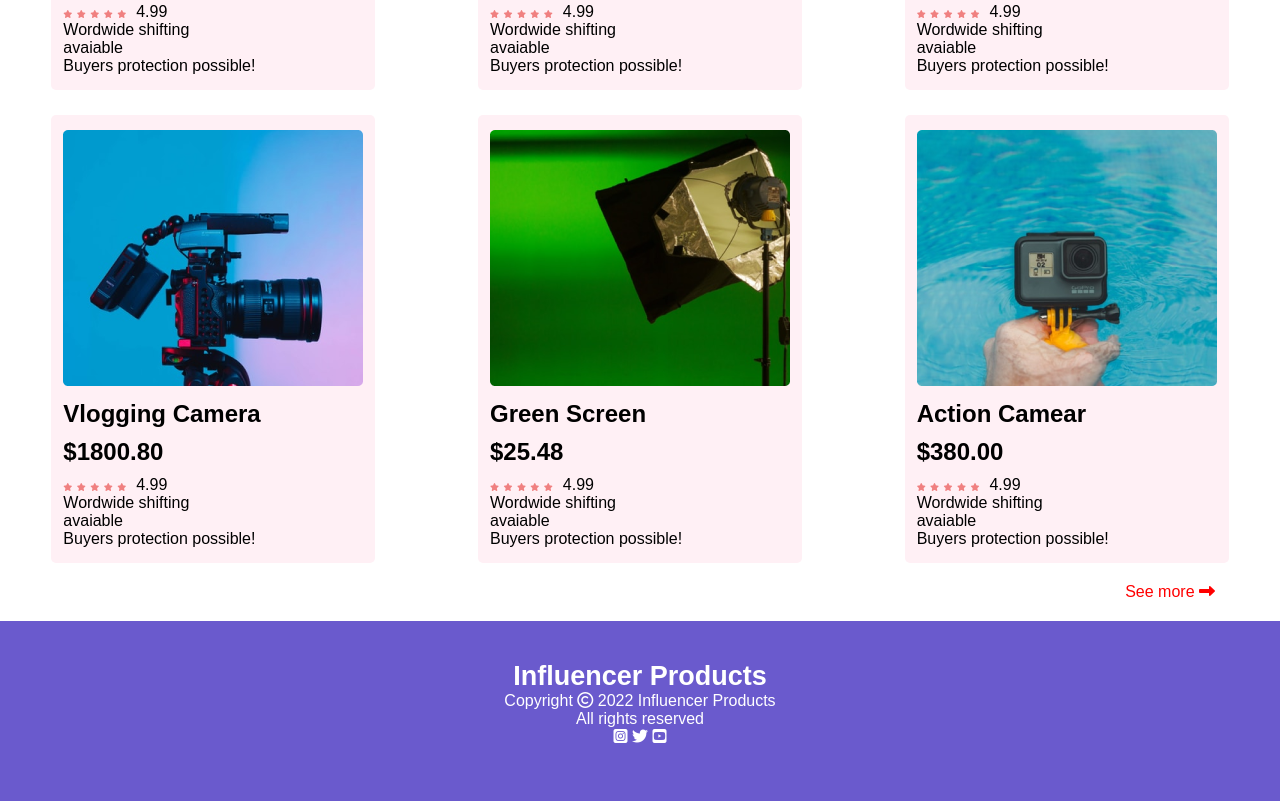
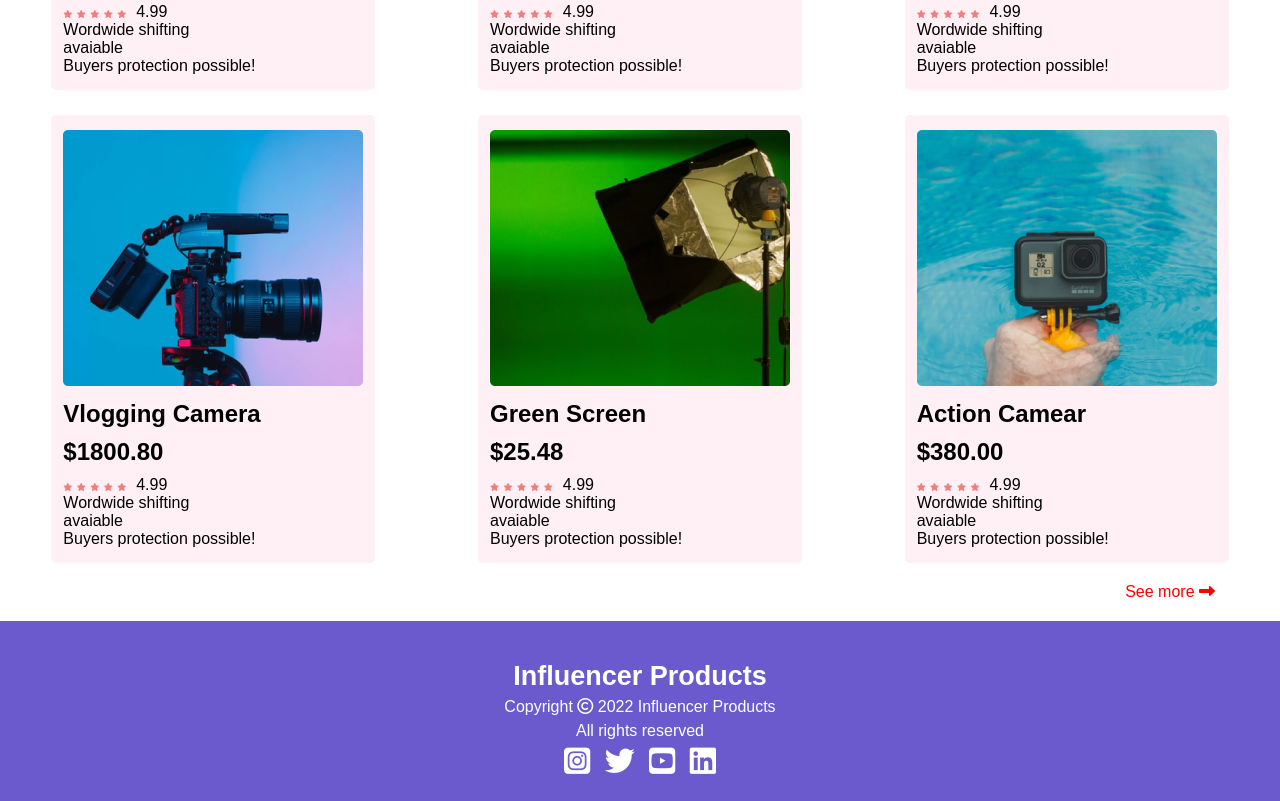
Before and after one commit to zakiruli24/influencer-gear-main, a plain HTML site: page index.html in a window 1280 px wide. Shown: the part 1494-2295 px from the top of the page. Drawn offline with Linux system fonts and the light colour scheme.

Commit message:
foter section icon comit

```diff
--- a/index.html
+++ b/index.html
@@ -229,6 +229,7 @@
                         <i class="fab fa-instagram-square"></i>
                         <i class="fab fa-twitter"></i>
                         <i class="fab fa-youtube-square"></i>
+                        <i class="fab fa-linkedin"></i>
                     </div>
                 </div>
             </div>
--- a/style.css
+++ b/style.css
@@ -116,3 +116,15 @@ body{
 .footers-section h3{
     font-size: 27px;
 }
+.footer h3{
+    margin-bottom: 6px;
+}
+.footer p{
+    margin-bottom: 6px;
+}
+.footer-icon i{
+    padding:0px 5px;
+    font-size: 30px;
+    border-radius: 50%;
+
+}
```
